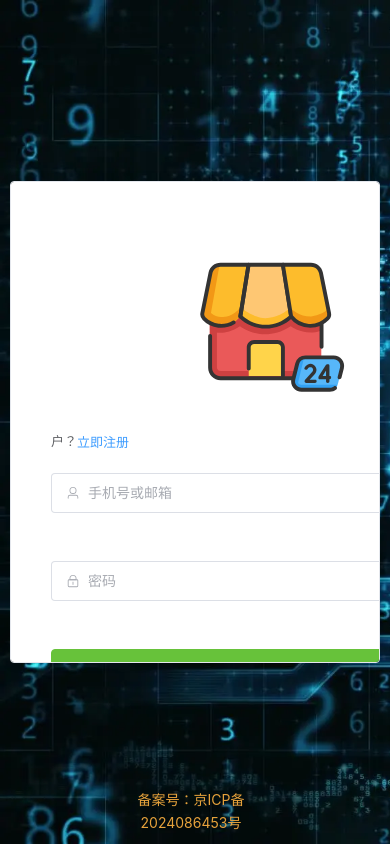
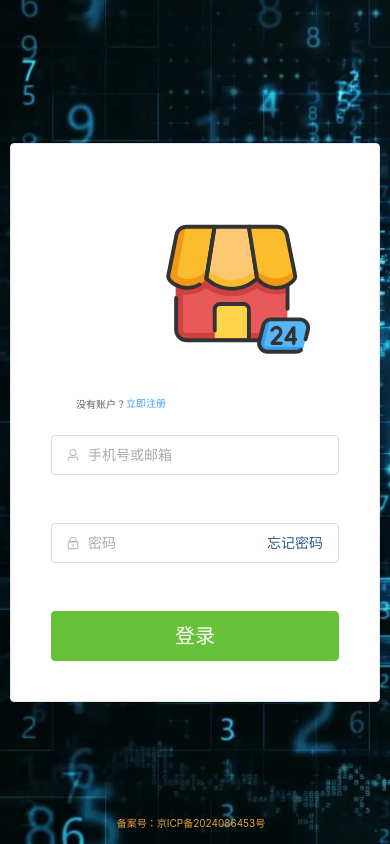
Before and after one commit to ChangAnKe/dighum-web, a Vue app: page /login in a window 390 px wide. Built offline with nearby package versions, Linux system fonts and the light colour scheme.

Commit message:
test monile ui

```diff
--- a/src/views/login/Login.vue
+++ b/src/views/login/Login.vue
@@ -4,8 +4,8 @@
       <el-card class="elCard">
         <el-form ref="loginForm" :model="form" :rules="rules" autocomplete="on" class="loginForm">
           <img src="@/assets/images/svg/bld.svg" alt="Login Icon" style="margin-left: 30%;" />
-          <el-text style="font-size: 13px; margin-left: 25px;">没有账户？</el-text><el-link type="primary" :underline="false"
-            style="font-size: 13px;" @click="register()">立即注册</el-link>
+          <el-text class="myzh">没有账户？</el-text><el-link type="primary" :underline="false" class="ljzc"
+            @click="register()">立即注册</el-link>
           <el-form-item prop="userId">
             <el-input v-model="form.userId" prefix-icon="User" placeholder="手机号或邮箱" size="large"
               style="padding-top: 20px;" class="custom-input-height"></el-input>
@@ -159,12 +159,14 @@ const register = (() => {
   height: 500px;
 }
 
+.el-text {
+  font-size: 13px;
+  margin-left: 25px;
+}
+
 .el-link {
   margin-right: 8px;
-}
-
-.el-link .el-icon--right.el-icon {
-  vertical-align: text-bottom;
+  font-size: 13px;
 }
 
 .success {
@@ -206,8 +208,8 @@ const register = (() => {
   }
 
   .el-form {
-    width: 400px;
-    height: 400px;
+    width: 100%;
+    height: 100%;
   }
 
   .success {
@@ -215,5 +217,18 @@ const register = (() => {
     /* 按钮宽度为100% */
   }
 
+  .el-text {
+    font-size: 8px;
+  }
+
+  .el-text {
+    font-size: 10px;
+  }
+
+  .el-link {
+    font-size: 10px;
+  }
+
+
 }
 </style>
```
